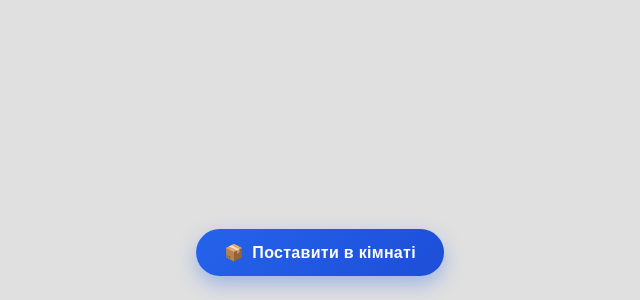
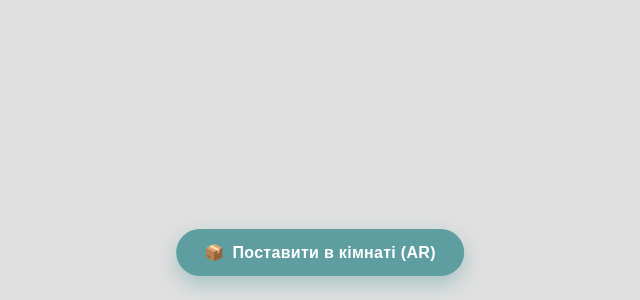
Before and after one commit to vms1995/my-ar, a plain HTML site: page index.html in a window 1280 px wide. Shown: the part 500-800 px from the top of the page, without its empty margins (320-960 px from the left). Drawn offline with Linux system fonts and the light colour scheme; some packages are replaced by stand-ins of ours; a script that the page names is missing.

Commit message:
Update index.html

```diff
--- a/index.html
+++ b/index.html
@@ -32,7 +32,7 @@
       justify-content: center;
       gap: 8px;
       white-space: nowrap;
-      background: linear-gradient(135deg, #2563eb, #1d4ed8);
+      background-color: #5F9EA0;
       color: #ffffff;
       border: none;
       border-radius: 50px;
@@ -40,13 +40,17 @@
       font-size: 16px;
       font-weight: 600;
       letter-spacing: 0.3px;
-      box-shadow: 0 8px 20px rgba(37, 99, 235, 0.35);
+      box-shadow: 0 8px 20px rgba(95, 158, 160, 0.45);
       cursor: pointer;
       z-index: 100;
-      transition: transform 0.15s ease, box-shadow 0.15s ease;
+      transition: transform 0.15s ease, background-color 0.15s ease;
+    }
+    .ar-btn:hover {
+      background-color: #528B8E;
     }
     .ar-btn:active {
       transform: translateX(-50%) scale(0.96);
+      background-color: #46787B;
     }
   </style>
 </head>
@@ -64,7 +68,7 @@
     auto-rotate>
 
     <button slot="ar-button" class="ar-btn">
-      <span>📦</span> Поставити в кімнаті
+      <span>📦</span> Поставити в кімнаті (AR)
     </button>
 
   </model-viewer>
```
